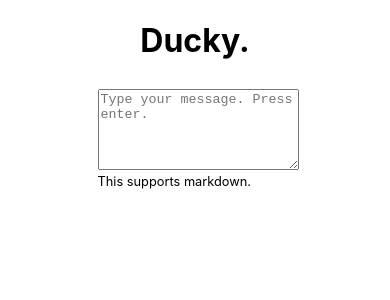
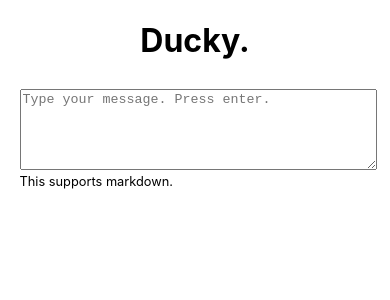
Before and after one commit to cmstead/ducky, a React (Create React App) app: page / in a window 390 px wide. Shown: the top 300 px of the page. Built offline with nearby package versions, Linux system fonts and the light colour scheme; the HTML template or start-up script is replaced by a standard one.

Commit message:
F Updated styles to handle certain breakpoints

```diff
--- a/src/App.scss
+++ b/src/App.scss
@@ -1,5 +1,5 @@
 .App {
-  width: 50%;
+  width: 40%;
   margin: 0 auto;
 
   h1 {
@@ -42,13 +42,13 @@
       color: #999;
       margin: 5px 0;
       line-height: 1em;
-      width: 15%;
+      width: 17%;
       float: left;
     }
 
     .message {
-      float: left;
-      width: 75%;
+      // float: left;
+      width: 80%;
       padding: 0;
 
       p {
@@ -59,3 +59,33 @@
     }
   }
 }
+
+@media screen and (max-width: 1280px) {
+  .App {
+    width: 60%;
+  }
+}
+
+@media screen and (max-width: 968px) {
+  .App {
+    width: 70%;
+  }
+}
+
+@media screen and (max-width: 640px) {
+  .App {
+    width: 90%;
+    .chat-msg {
+      .date {
+        width: 100%;
+        float: none;
+      }
+
+      .message {
+        width: 100%;
+        float: none;
+      }
+
+    }
+  }
+}
```
